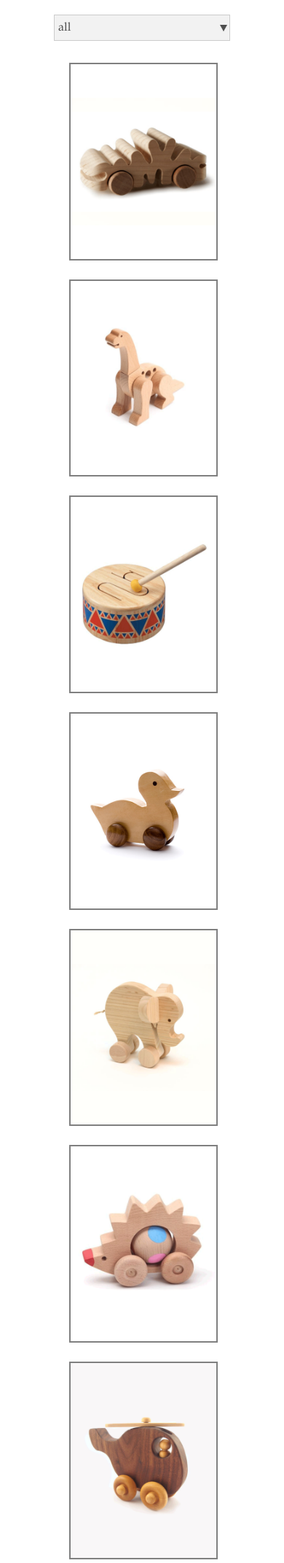
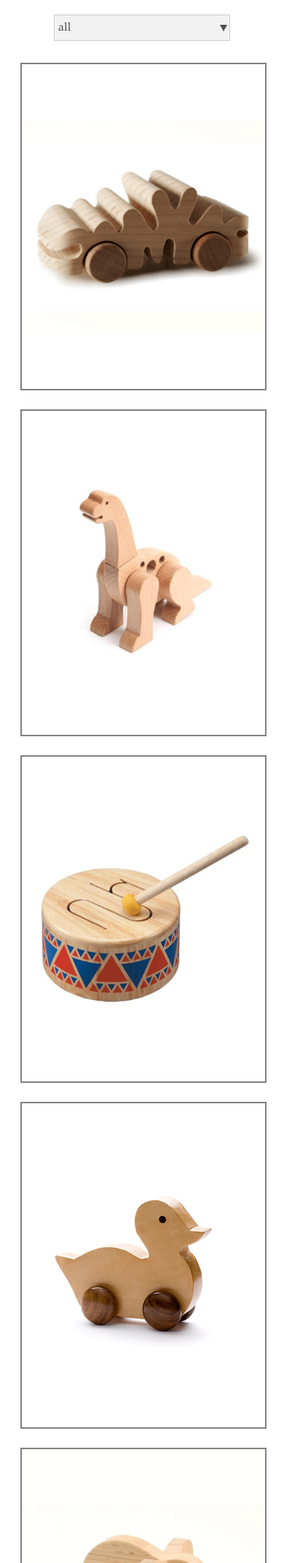
Before and after one commit to ShaeS/Pine-Birch, a PHP site: page /html/index.html in a window 390 px wide. Shown: the part 236-2378 px from the top of the page at 73% size. Run offline with PHP 8.4, Linux system fonts and the light colour scheme.

Commit message:
media query

```diff
--- a/css/style.css
+++ b/css/style.css
@@ -189,6 +189,7 @@ IMAGE GALLERY
 #imagewrapper {
   width: 70%;
   margin: 0 auto;
+  max-width:1280px;
 }
 
 #imagewrapper ul {
@@ -204,7 +205,6 @@ IMAGE GALLERY
   margin:10px 1%;
   padding:0;
   width:30%;
-  min-width:200px;
 }
 
 #imagewrapper ul li img {
@@ -218,3 +218,83 @@ IMAGE GALLERY
 /********************************************
 ABOUT PAGE
 ********************************************/
+
+
+
+
+
+
+
+
+
+
+
+
+
+
+
+
+
+
+/********************************************
+MEDIA QUERY 768px
+********************************************/
+
+
+@media (max-width:48rem) {
+
+
+
+
+/********************************************
+IMAGE GALLERY
+********************************************/
+
+  #imagewrapper {
+  width: 80%;
+}
+
+
+  #imagewrapper ul li {
+  width:45%;
+}
+
+
+
+
+
+
+}
+
+
+/********************************************
+MEDIA QUERY 480px
+********************************************/
+
+
+
+@media (max-width:30rem) {
+
+
+
+
+
+
+
+/********************************************
+IMAGE GALLERY
+********************************************/
+
+
+
+#imagewrapper {
+  width: 90%;
+}
+
+  #imagewrapper ul li {
+  width:95%;
+}
+
+
+
+}
```
